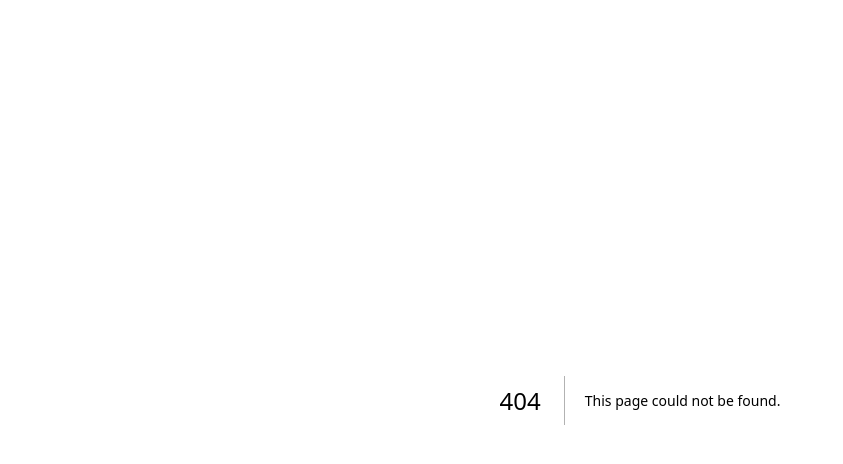
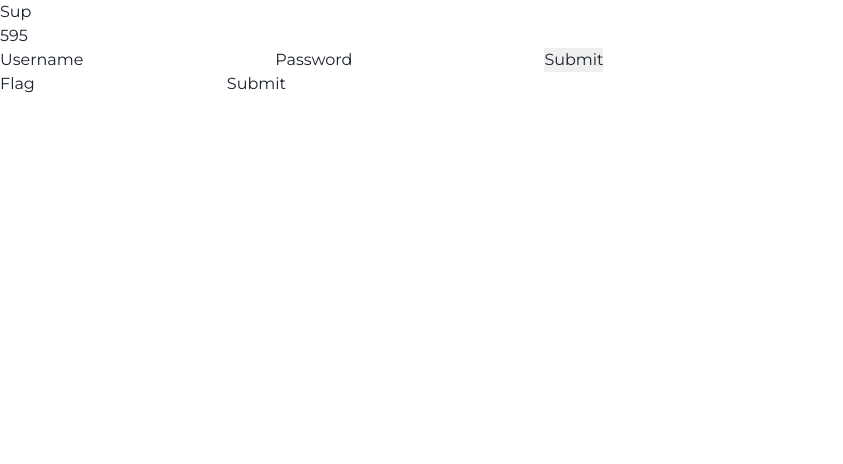
Before and after one commit to IEDCMEC/indiafoss-game, a Next.js app: page /game-7 in a window 1280 px wide. Before the commit this address had no page. Shown: the top 464 px of the page, without its empty margins (0-843 px from the left). Built offline with nearby package versions, Linux system fonts and the light colour scheme; no server answers; sample sign-in values are in the browser's storage.

Commit message:
Supabase api call

```diff
--- /dev/null
+++ b/src/pages/game-7/index.js
@@ -0,0 +1,104 @@
+import { useEffect, useState } from "react";
+import { useRouter } from "next/router";
+
+import generateUniqueFlag from "@/utils/UniqueFlag";
+import { supabaseClient } from "@/utils/supabase";
+
+import { useTimer } from "@/contexts/Timer";
+
+const gameScore = 7;
+const game8URL = "/";
+
+export default function Game7() {
+  const router = useRouter();
+  const timer = useTimer();
+
+  const [username, setUsername] = useState("");
+  const [password, setPassword] = useState("");
+
+  const [flag, setFlag] = useState("");
+  const [submission, setSubmission] = useState("");
+
+  const handleFlagSubmit = async () => {
+    const { data, error } = await supabaseClient.from("flags").select("*");
+    const flag = data[0].flag;
+
+    if (submission === flag) {
+      window.alert("Correct!");
+      const userId = document.cookie["TheGameUserID"];
+      const { data, error } = await supabaseClient
+        .from("players")
+        .update({ score: gameScore, time_taken: 600 - timer })
+        .eq("id", 20);
+
+      if (error) {
+        console.log(error);
+      }
+      router.push(game8URL);
+    } else {
+      window.alert("Incorrect!");
+    }
+  };
+
+  useEffect(() => {
+    if (window.localStorage.getItem("token") === null) {
+      router.push("/");
+    }
+  }, []);
+
+  const handleFormSubmit = async (e) => {
+    e.preventDefault();
+    console.log({ username, password });
+    const { data, error } = await supabaseClient
+      .from("players")
+      .select("*")
+      .eq("username", username)
+      .eq("password", password);
+
+    if (data?.length > 0) {
+      window.alert("User exists");
+    } else {
+      window.alert("User does not exist");
+    }
+  };
+
+  return (
+    <div>
+      <div>
+        <h1>Sup</h1>
+        {timer}
+      </div>
+      <form>
+        <label htmlFor="username">Username</label>
+        <input
+          id="username"
+          type="text"
+          name="username"
+          value={username}
+          onChange={(e) => setUsername(e.target.value)}
+        />
+        <label htmlFor="password">Password</label>
+        <input
+          id="password"
+          type="password"
+          name="password"
+          value={password}
+          onChange={(e) => setPassword(e.target.value)}
+        />
+        <input type="submit" value="Submit" onClick={handleFormSubmit} />
+      </form>
+      <div>
+        <label htmlFor="submission">Flag</label>
+        <input
+          id="submission"
+          type="text"
+          value={submission}
+          onChange={(e) => {
+            setSubmission(e.target.value);
+          }}
+        />
+        <button onClick={handleFlagSubmit}>Submit</button>
+      </div>
+    </div>
+  );
+}
```
